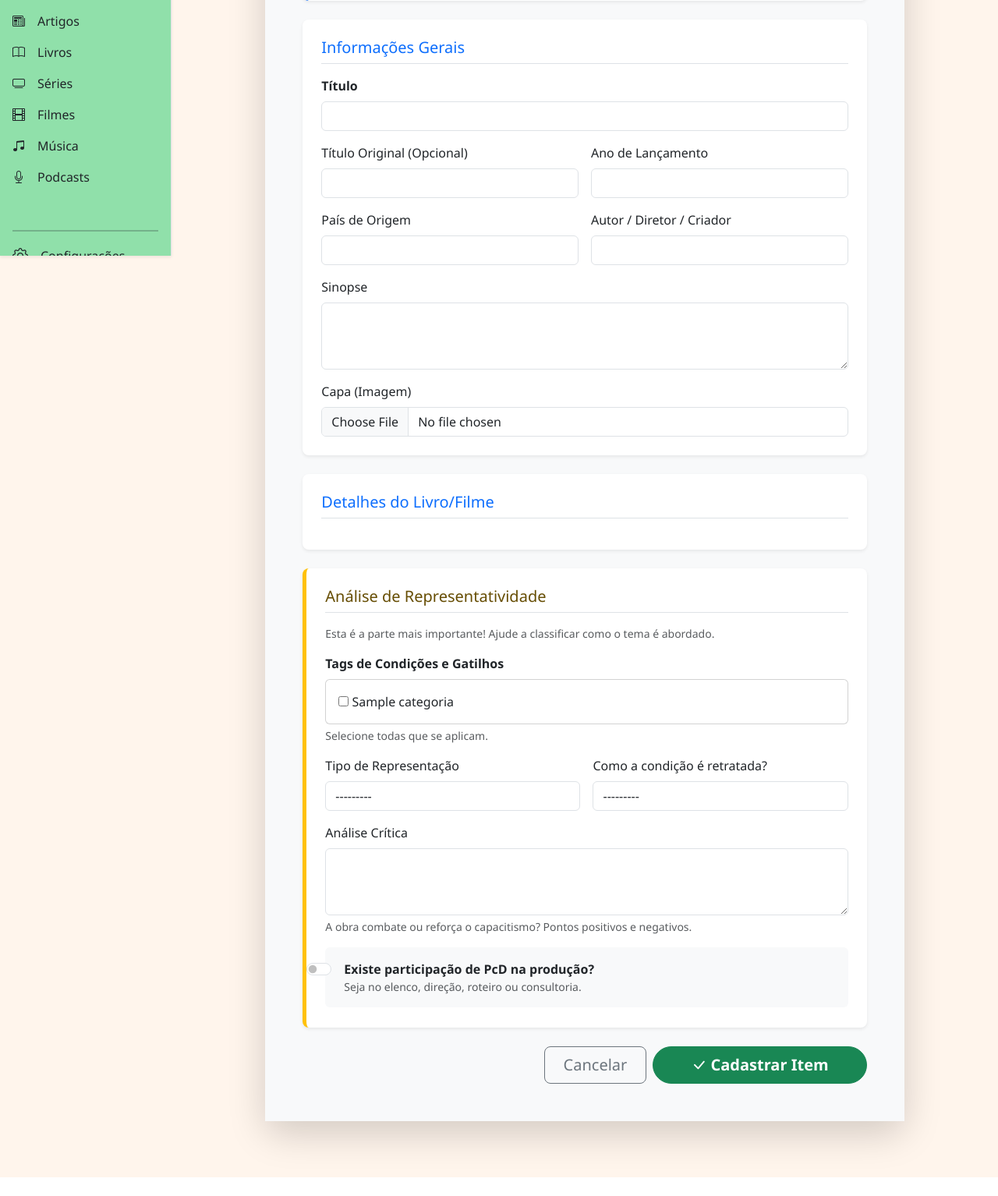
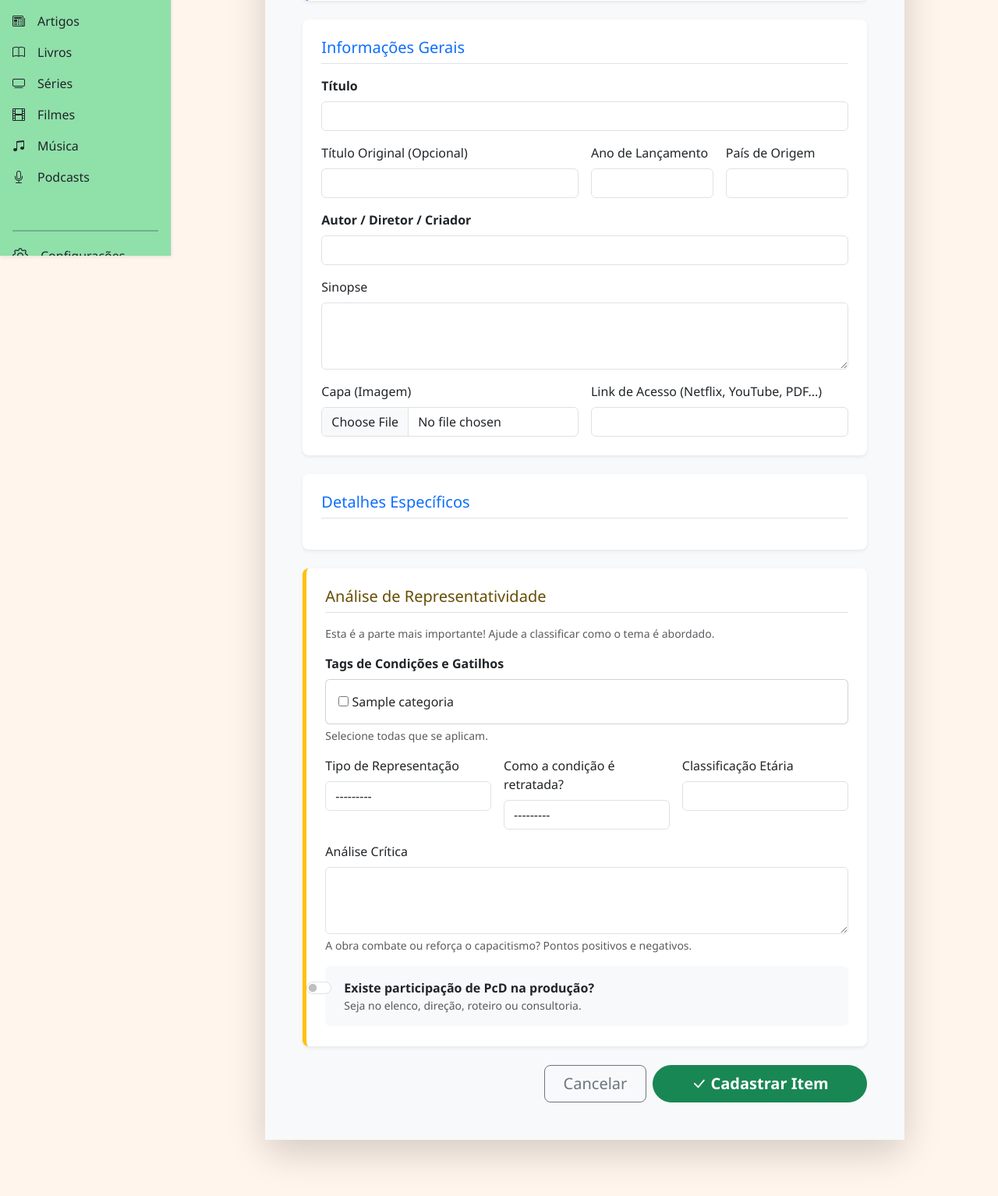
Before and after one commit to romulo-mc/TCC-Crivo, a Django app: page /library/adicionar/ in a window 1280 px wide. Shown: the part 472-2006 px from the top of the page at 78% size. Before the commit the page ends 1982 px from the top, so only its background shows below. Run offline with Django 5.2, Linux system fonts and the light colour scheme; a user stored in the database is signed in; tables that the repository leaves empty hold one stand-in row (values such as "Sample post"); grey boxes marked "Sample" are stand-in pictures.

Commit message:
style(html): mudança no layout de adicionar itens

```diff
--- a/templates/library/adicionar_item.html
+++ b/templates/library/adicionar_item.html
@@ -33,31 +33,38 @@
                                     <label class="form-label">Título Original (Opcional)</label>
                                     {{ form.titulo_original }}
                                 </div>
-                                <div class="col-md-6">
+                                <div class="col-md-3">
                                     <label class="form-label">Ano de Lançamento</label>
                                     {{ form.ano_lancamento }}
                                 </div>
-                                <div class="col-md-6">
+                                <div class="col-md-3">
                                     <label class="form-label">País de Origem</label>
                                     {{ form.pais_origem }}
                                 </div>
-                                <div class="col-md-6">
-                                    <label class="form-label" id="label_criador">Autor / Diretor / Criador</label>
+
+                                <div class="col-md-12">
+                                    <label class="form-label fw-bold" id="label_criador">Autor / Diretor / Criador</label>
                                     {{ form.criador }}
                                 </div>
+
                                 <div class="col-12">
                                     <label class="form-label">Sinopse</label>
                                     {{ form.sinopse }}
                                 </div>
-                                <div class="col-12">
+
+                                <div class="col-md-6">
                                     <label class="form-label">Capa (Imagem)</label>
                                     {{ form.capa }}
+                                </div>
+                                <div class="col-md-6">
+                                    <label class="form-label">Link de Acesso (Netflix, YouTube, PDF...)</label>
+                                    {{ form.link_acesso }}
                                 </div>
                             </div>
                         </div>
 
                         <div class="mb-4 bg-white p-4 rounded-3 shadow-sm" id="secao_especifica">
-                            <h5 class="border-bottom pb-2 mb-3 text-primary" id="titulo_especifico">Detalhes do Livro/Filme</h5>
+                            <h5 class="border-bottom pb-2 mb-3 text-primary" id="titulo_especifico">Detalhes Específicos</h5>
 
                             <div id="grupo_audiovisual" class="d-none">
                                 <div class="row g-3">
@@ -70,7 +77,7 @@
                                         {{ form.genero }}
                                     </div>
                                     <div class="col-md-4">
-                                        <label class="form-label">Plataforma / Onde Assistir</label>
+                                        <label class="form-label">Plataforma</label>
                                         {{ form.plataforma }}
                                     </div>
                                     <div class="col-12">
@@ -114,7 +121,13 @@
                                     </div>
                                     <div class="col-md-3">
                                         <label class="form-label">ISBN / DOI</label>
-                                        {{ form.isbn }} </div>
+                                        {{ form.isbn }}
+                                    </div>
+
+                                    <div class="col-md-12">
+                                        <label class="form-label">Tipo de Artigo (Se for artigo)</label>
+                                        {{ form.tipo_artigo_especifico }}
+                                    </div>
 
                                     <hr class="text-muted">
                                     <h6 class="text-muted text-uppercase small fw-bold">Formatos Acessíveis</h6>
@@ -139,6 +152,25 @@
                                     </div>
                                 </div>
                             </div>
+
+                            <div id="grupo_musica" class="d-none">
+                                <div class="row g-3">
+                                    <div class="col-md-6">
+                                        <label class="form-label">Álbum</label>
+                                        {{ form.album }}
+                                    </div>
+                                    <div class="col-md-6">
+                                        <label class="form-label">Link para a Letra</label>
+                                        {{ form.letra_url }}
+                                    </div>
+                                    <div class="col-12">
+                                        <div class="form-check form-switch">
+                                            {{ form.artista_pcd }}
+                                            <label class="form-check-label">O artista/banda possui integrantes com deficiência?</label>
+                                        </div>
+                                    </div>
+                                </div>
+                            </div>
                         </div>
 
                         <div class="mb-4 bg-white p-4 rounded-3 shadow-sm border-start border-5 border-warning">
@@ -154,13 +186,17 @@
                                     <div class="form-text">Selecione todas que se aplicam.</div>
                                 </div>
 
-                                <div class="col-md-6">
+                                <div class="col-md-4">
                                     <label class="form-label">Tipo de Representação</label>
                                     {{ form.tipo_representacao }}
                                 </div>
-                                <div class="col-md-6">
+                                <div class="col-md-4">
                                     <label class="form-label">Como a condição é retratada?</label>
                                     {{ form.condicao_retratada }}
+                                </div>
+                                <div class="col-md-4">
+                                    <label class="form-label">Classificação Etária</label>
+                                    {{ form.classificacao_etaria }}
                                 </div>
 
                                 <div class="col-12">
@@ -196,8 +232,11 @@
 <script>
     document.addEventListener('DOMContentLoaded', function() {
         const tipoSelect = document.getElementById('id_tipo');
+
         const grupoAudiovisual = document.getElementById('grupo_audiovisual');
         const grupoEscrita = document.getElementById('grupo_escrita');
+        const grupoMusica = document.getElementById('grupo_musica');
+
         const labelCriador = document.getElementById('label_criador');
         const tituloEspecifico = document.getElementById('titulo_especifico');
 
@@ -206,6 +245,7 @@
 
             grupoAudiovisual.classList.add('d-none');
             grupoEscrita.classList.add('d-none');
+            grupoMusica.classList.add('d-none');
 
             if (tipo === 'FILME' || tipo === 'SERIE' || tipo === 'PODCAST') {
                 grupoAudiovisual.classList.remove('d-none');
@@ -223,6 +263,7 @@
                 labelCriador.innerText = 'Autor(a)';
 
             } else if (tipo === 'MUSICA') {
+                grupoMusica.classList.remove('d-none');
                 tituloEspecifico.innerText = 'Detalhes da Música';
                 labelCriador.innerText = 'Artista / Banda';
             }
```
